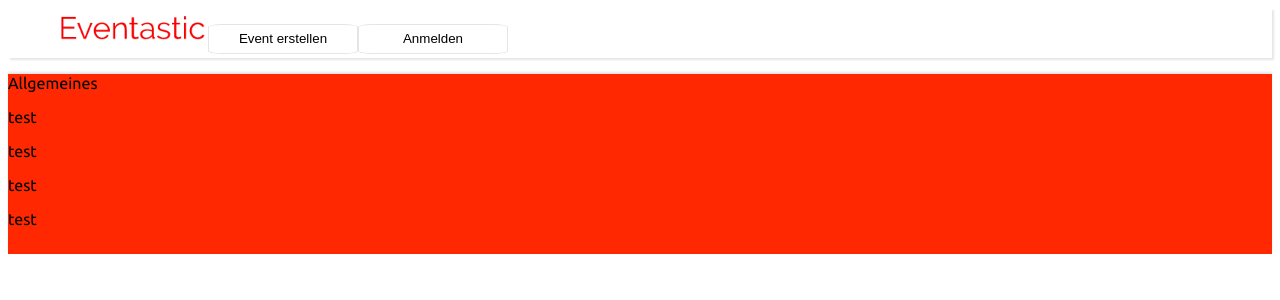
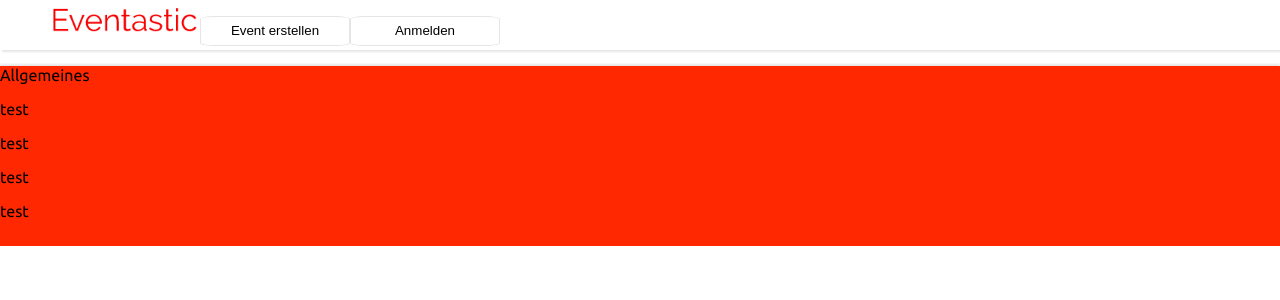
Before and after one commit to ErayPala/eventastic, an Angular app: page / in a window 1280 px wide. Shown: the top 300 px of the page. Built offline with nearby package versions, Linux system fonts and the light colour scheme.

Commit message:
Material Design hinzugefügt (das was automatisch ging), imports in app.module.ts muss noch gemacht

```diff
--- a/angular.json
+++ b/angular.json
@@ -30,6 +30,7 @@
               "src/assets"
             ],
             "styles": [
+              "@angular/material/prebuilt-themes/indigo-pink.css",
               "src/styles.scss"
             ],
             "scripts": []
@@ -93,6 +94,7 @@
               "src/assets"
             ],
             "styles": [
+              "@angular/material/prebuilt-themes/indigo-pink.css",
               "src/styles.scss"
             ],
             "scripts": []
--- a/package.json
+++ b/package.json
@@ -11,10 +11,12 @@
   "private": true,
   "dependencies": {
     "@angular/animations": "^15.2.0",
+    "@angular/cdk": "^15.2.3",
     "@angular/common": "^15.2.0",
     "@angular/compiler": "^15.2.0",
     "@angular/core": "^15.2.0",
     "@angular/forms": "^15.2.0",
+    "@angular/material": "^15.2.3",
     "@angular/platform-browser": "^15.2.0",
     "@angular/platform-browser-dynamic": "^15.2.0",
     "@angular/router": "^15.2.0",
--- a/src/app/app.module.ts
+++ b/src/app/app.module.ts
@@ -6,6 +6,7 @@
 import { HeaderNKBComponent } from './header-nkb/header-nkb.component';
 import { HeaderKBComponent } from './header-kb/header-kb.component';
 import { FooterComponent } from './footer/footer.component';
+import { BrowserAnimationsModule } from '@angular/platform-browser/animations';
 
 @NgModule({
   declarations: [
@@ -16,7 +17,8 @@
   ],
   imports: [
     BrowserModule,
-    AppRoutingModule
+    AppRoutingModule,
+    BrowserAnimationsModule
   ],
   providers: [],
   bootstrap: [AppComponent]
--- a/src/index.html
+++ b/src/index.html
@@ -9,6 +9,9 @@
   <link rel="preconnect" href="https://fonts.gstatic.com" crossorigin>
   <link href="https://fonts.googleapis.com/css2?family=Ubuntu:ital,wght@0,300;0,400;0,500;0,700;1,300;1,400;1,500;1,700&display=swap" rel="stylesheet">
   <link rel="icon" type="image/x-icon" href="favicon.ico">
+  <link rel="preconnect" href="https://fonts.gstatic.com">
+  <link href="https://fonts.googleapis.com/css2?family=Roboto:wght@300;400;500&display=swap" rel="stylesheet">
+  <link href="https://fonts.googleapis.com/icon?family=Material+Icons" rel="stylesheet">
 </head>
 <body>
   <app-root></app-root>
--- a/src/styles.scss
+++ b/src/styles.scss
@@ -8,3 +8,6 @@
     background-color: rgba(0, 0, 0, 0.05);
   }
 }
+
+html, body { height: 100%; }
+body { margin: 0; font-family: Roboto, "Helvetica Neue", sans-serif; }
```
Also changed, not shown: 1 other file (tests, documents, lock files or other folders).
